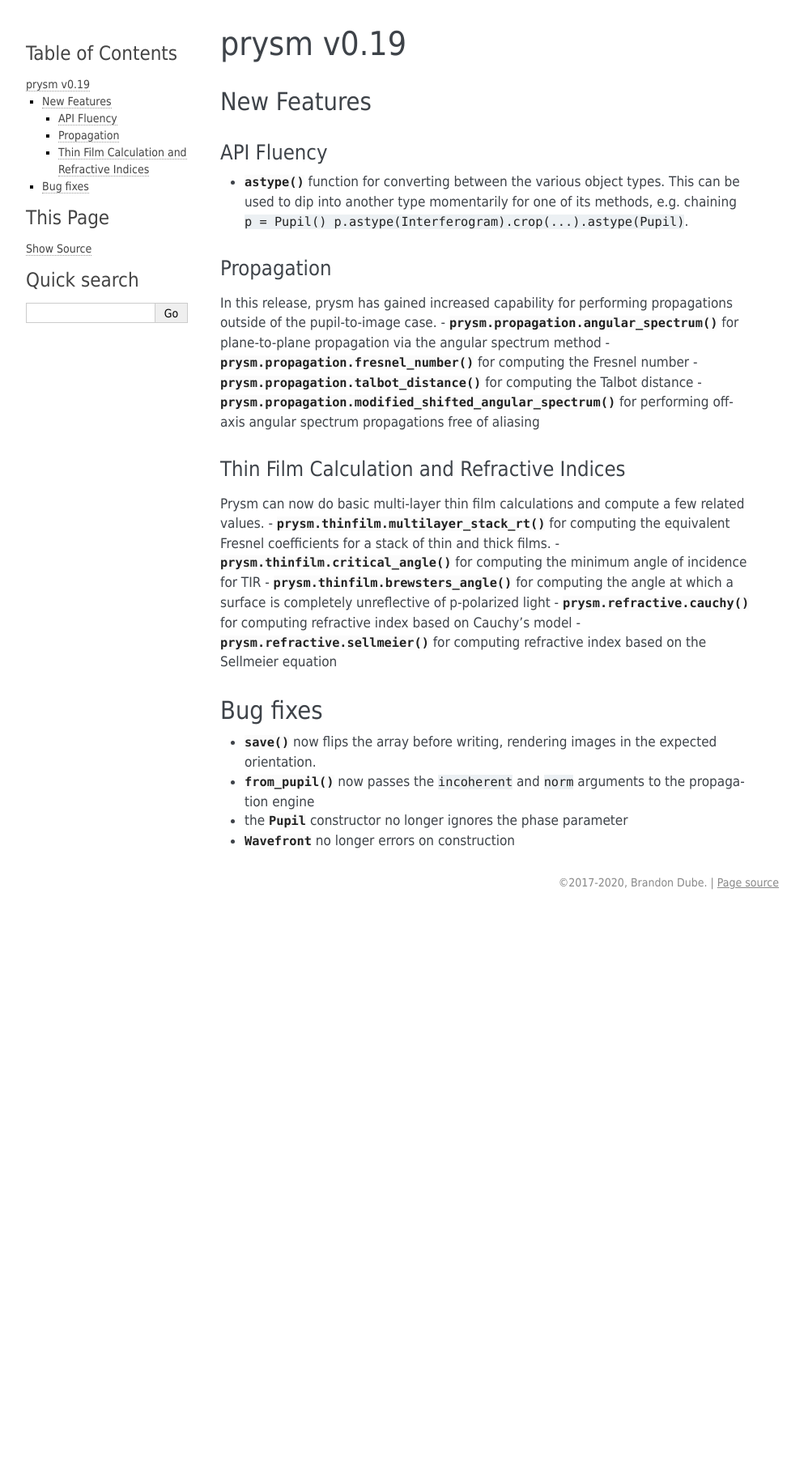
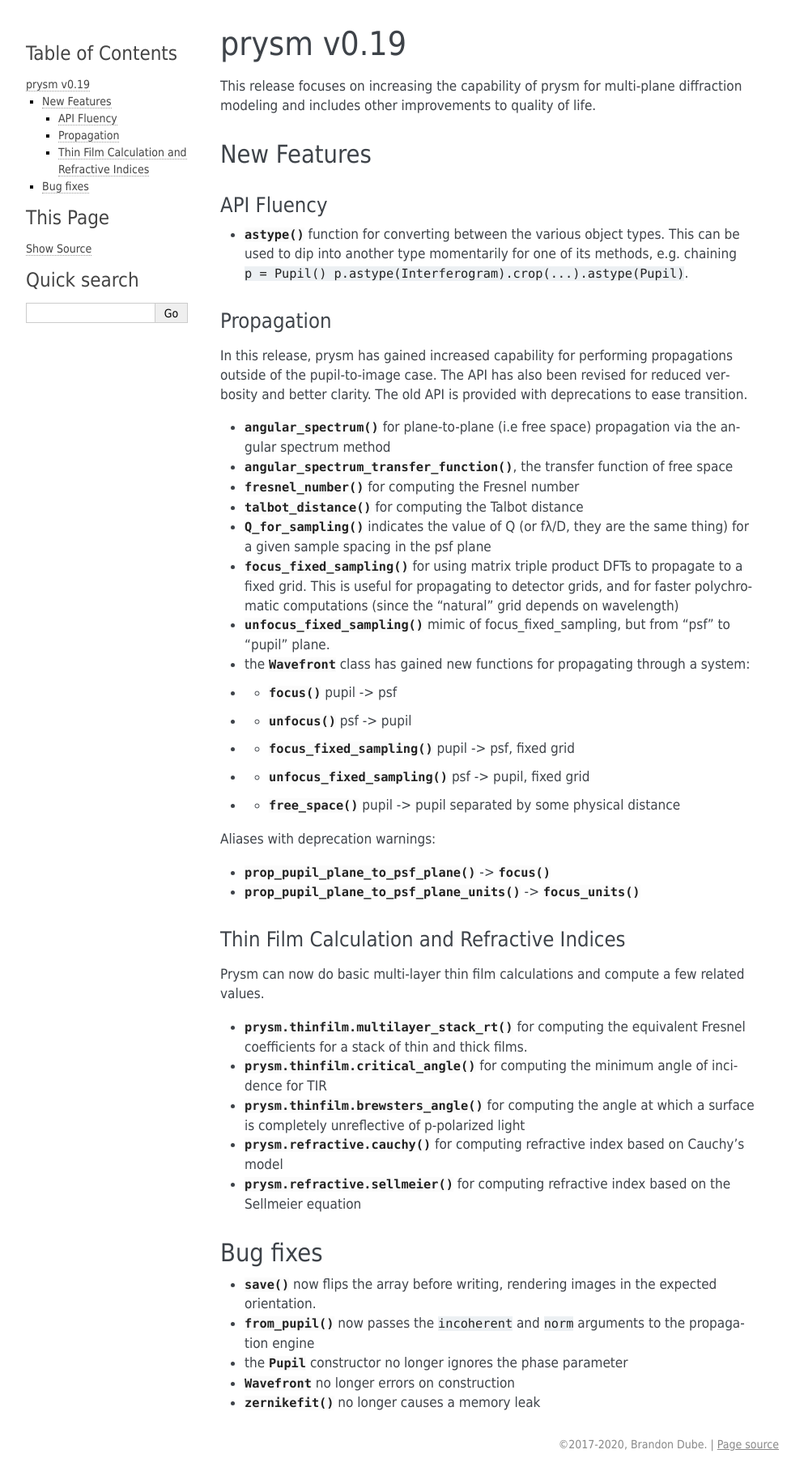
Before and after one commit to brandondube/prysm, a Sphinx documentation site: the page built from docs/source/releases/v0.19.rst, in a window 1280 px wide. Shown: the whole page at 81% size, without its empty margins (148-1141 px from the left). Built offline with Sphinx 7.4.7, drawn with Linux system fonts in a browser that asks for light colours; pages that are not in the unit, such as notebooks, are missing from menus; before the commit the page ends 1128 px from its top, so only the background shows below that.

```diff
--- a/docs/source/releases/v0.19.rst
+++ b/docs/source/releases/v0.19.rst
@@ -1,30 +1,62 @@
 ***********
 prysm v0.19
 ***********
+
+This release focuses on increasing the capability of prysm for multi-plane diffraction modeling and includes other improvements to quality of life.
 
 New Features
 ============
 
 API Fluency
-***********
+~~~~~~~~~~~
 
 - :meth:`~prysm._richdata.RichData.astype` function for converting between the various object types.  This can be used to dip into another type momentarily for one of its methods, e.g. chaining :code:`p = Pupil() p.astype(Interferogram).crop(...).astype(Pupil)`.
 
 Propagation
-***********
-In this release, prysm has gained increased capability for performing propagations outside of the pupil-to-image case.
-- :func:`prysm.propagation.angular_spectrum` for plane-to-plane propagation via the angular spectrum method
-- :func:`prysm.propagation.fresnel_number` for computing the Fresnel number
-- :func:`prysm.propagation.talbot_distance` for computing the Talbot distance
-- :func:`prysm.propagation.modified_shifted_angular_spectrum` for performing off-axis angular spectrum propagations free of aliasing
+~~~~~~~~~~~
+In this release, prysm has gained increased capability for performing propagations outside of the pupil-to-image case.  The API has also been revised for reduced verbosity and better clarity.  The old API is provided with deprecations to ease transition.
+
+- :func:`~prysm.propagation.angular_spectrum` for plane-to-plane (i.e free space) propagation via the angular spectrum method
+
+- :func:`~prysm.propagation.angular_spectrum_transfer_function`, the transfer function of free space
+
+- :func:`~prysm.propagation.fresnel_number` for computing the Fresnel number
+
+- :func:`~prysm.propagation.talbot_distance` for computing the Talbot distance
+
+- :func:`~prysm.propagation.Q_for_sampling` indicates the value of Q (or fλ/D, they are the same thing) for a given sample spacing in the psf plane
+
+- :func:`~prysm.propagation.focus_fixed_sampling` for using matrix triple product DFTs to propagate to a fixed grid.  This is useful for propagating to detector grids, and for faster polychromatic computations (since the "natural" grid depends on wavelength)
+
+- :func:`~prysm.propagation.unfocus_fixed_sampling` mimic of focus_fixed_sampling, but from "psf" to "pupil" plane.
+
+- the :class:`Wavefront` class has gained new functions for propagating through a system:
+- - :meth:`~prysm.propagation.Wavefront.focus` pupil -> psf
+- - :meth:`~prysm.propagation.Wavefront.unfocus` psf -> pupil
+- - :meth:`~prysm.propagation.Wavefront.focus_fixed_sampling` pupil -> psf, fixed grid
+- - :meth:`~prysm.propagation.Wavefront.unfocus_fixed_sampling` psf -> pupil, fixed grid
+- - :meth:`~prysm.propagation.Wavefront.free_space` pupil -> pupil separated by some physical distance
+
+
+Aliases with deprecation warnings:
+
+- :func:`prop_pupil_plane_to_psf_plane` -> :func:`~prysm.propagation.focus`
+
+- :func:`prop_pupil_plane_to_psf_plane_units` -> :func:`~prysm.propagation.focus_units`
+
 
 Thin Film Calculation and Refractive Indices
-********************************************
+~~~~~~~~~~~~~~~~~~~~~~~~~~~~~~~~~~~~~~~~~~~~
 Prysm can now do basic multi-layer thin film calculations and compute a few related values.
+
 - :func:`prysm.thinfilm.multilayer_stack_rt` for computing the equivalent Fresnel coefficients for a stack of thin and thick films.
+
 - :func:`prysm.thinfilm.critical_angle` for computing the minimum angle of incidence for TIR
+
 - :func:`prysm.thinfilm.brewsters_angle` for computing the angle at which a surface is completely unreflective of p-polarized light
+
 - :func:`prysm.refractive.cauchy` for computing refractive index based on Cauchy's model
+
 - :func:`prysm.refractive.sellmeier` for computing refractive index based on the Sellmeier equation
 
 Bug fixes
@@ -34,3 +66,4 @@
 - :meth:`~prysm.psf.PSF.from_pupil` now passes the :code:`incoherent` and :code:`norm` arguments to the propagation engine
 - the :class:`~prysm.pupil.Pupil` constructor no longer ignores the phase parameter
 - :class:`~prysm.propagation.Wavefront` no longer errors on construction
+- :func:`~prysm.zernike.zernikefit` no longer causes a memory leak
```
Also changed, not shown: 3 other files.
